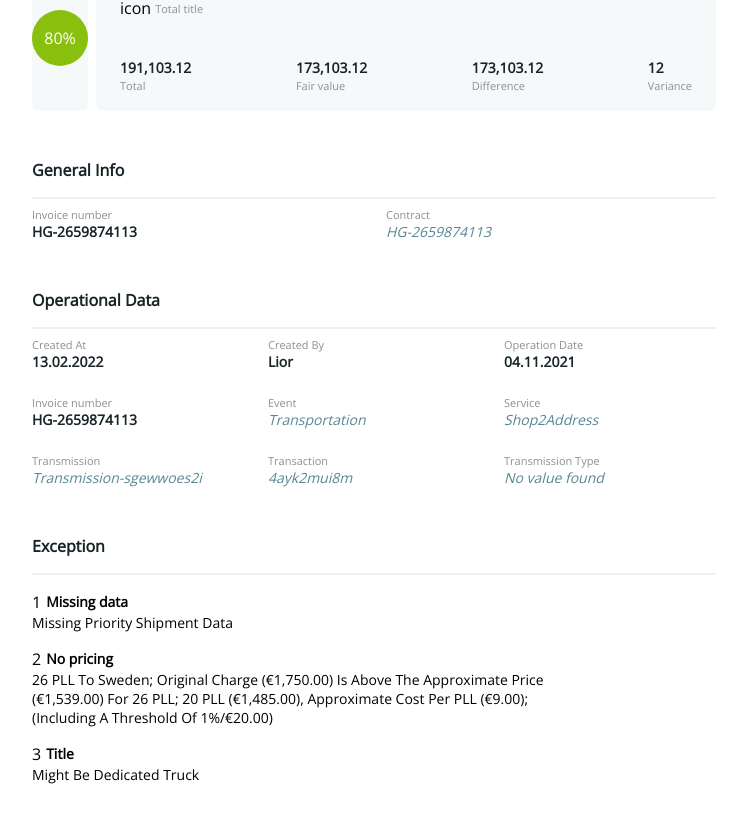
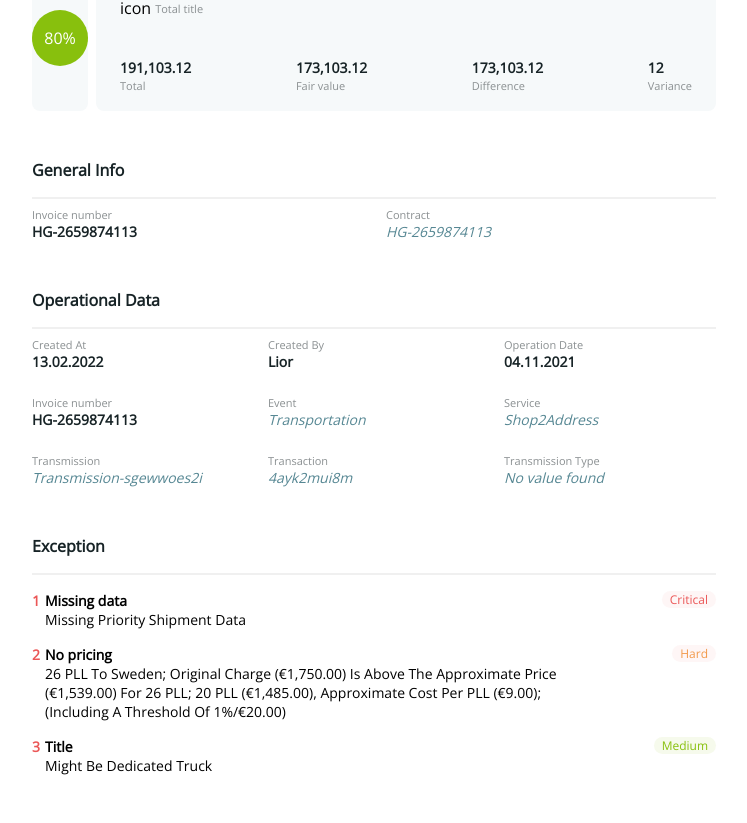
Before and after one commit to odedAtias/side-panel, a React (Vite) app: page / in a window 1280 px wide. Shown: the part 213-1036 px from the top of the page, without its empty margins (266-1013 px from the left). Built offline with nearby package versions, Linux system fonts and the light colour scheme.

Commit message:
Adding chips

```diff
--- a/src/App.css
+++ b/src/App.css
@@ -136,6 +136,8 @@
 
   .li {
       margin: 16px 0;
+      display: flex;
+      justify-content: space-between;
   }
 
   .index {
@@ -149,11 +151,35 @@
       font-size: 14px;
       line-height: 12px;
       margin: 0;
-
   }
 
   .li-description {
       font-size: 14px;
       margin: 0;
       max-width: 546px;
+      margin-left: 13px;
   }
+
+  .critical {
+      background-color: #FEF6F6;
+      color: #EB5757;
+      padding: 0 8px;
+      border-radius: 50px;
+      font-size: 12px;
+  }
+
+  .hard {
+      background-color: #FEF6F6;
+      color: #F2994A;
+      padding: 0 8px;
+      border-radius: 50px;
+      font-size: 12px;
+  }
+
+  .medium {
+      background-color: #F6FAEC;
+      color: #88C00D;
+      padding: 0 8px;
+      border-radius: 50px;
+      font-size: 12px;
+  }
--- /dev/null
+++ b/src/components/Chip.tsx
@@ -0,0 +1,18 @@
+interface Props {
+	priority: number;
+}
+
+// Chip component
+const Chip = ({priority}: Props) => {
+	const map: {[key: number]: string} = {
+		1: 'Critical',
+		2: 'Hard',
+		3: 'Medium',
+	};
+
+	const className = map[priority]?.toLowerCase() || '';
+
+	return <div className={className}>{map[priority]}</div>;
+};
+
+export default Chip;
--- a/src/components/OrderedList.tsx
+++ b/src/components/OrderedList.tsx
@@ -1,5 +1,9 @@
+// Custom components imports
+import Chip from './Chip';
+
+// OrderedList Props
 interface Props {
-	items: {title: string; description: string}[];
+	items: {title: string; description: string; praiority: number}[];
 }
 
 // OrderedList component
@@ -7,11 +11,16 @@ const OrderedList = ({items}: Props) => (
 	<>
 		{items.map((item, index) => (
 			<div key={index} className='li'>
-				<div className='li-container'>
-					<span className='li-index'>{index + 1}</span>
-					<p className='li-title'>{item.title}</p>
+				<div>
+					<div className='li-container'>
+						<span className='index'>{index + 1}</span>
+						<p className='li-title'>{item.title}</p>
+					</div>
+					<p className='li-description'>{item.description}</p>
 				</div>
-				<p className='li-description'>{item.description}</p>
+				<div className='li-chip'>
+					<Chip priority={item.praiority} />
+				</div>
 			</div>
 		))}
 	</>
--- a/src/layout/Frame1017.tsx
+++ b/src/layout/Frame1017.tsx
@@ -4,7 +4,7 @@ import OrderedList from '../components/OrderedList';
 // Frame1017 props
 interface Props {
 	title: string;
-	items: {title: string; description: string}[];
+	items: {title: string; description: string; praiority: number}[];
 }
 
 // Frame1017
--- a/src/pages/SidePanel.tsx
+++ b/src/pages/SidePanel.tsx
@@ -25,15 +25,18 @@ const SidePanel = () => {
 		{
 			title: 'Missing data',
 			description: 'Missing Priority Shipment Data',
+			praiority: 1,
 		},
 		{
 			title: 'No pricing',
 			description:
 				'26 PLL To Sweden; Original Charge (€1,750.00) Is Above The Approximate Price (€1,539.00) For 26 PLL; 20 PLL (€1,485.00), Approximate Cost Per PLL (€9.00); (Including A Threshold Of 1%/€20.00)',
+			praiority: 2,
 		},
 		{
 			title: 'Title',
 			description: 'Might Be Dedicated Truck',
+			praiority: 3,
 		},
 	];
 	return (
```
